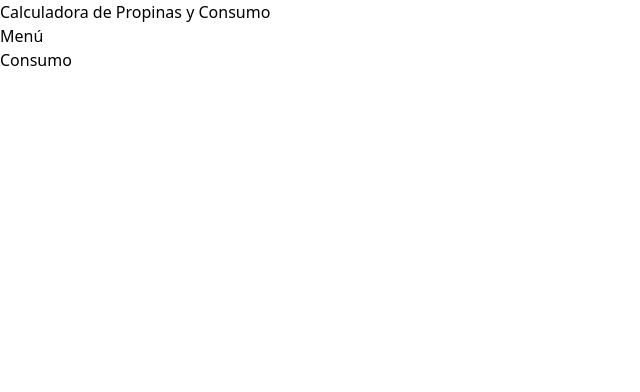
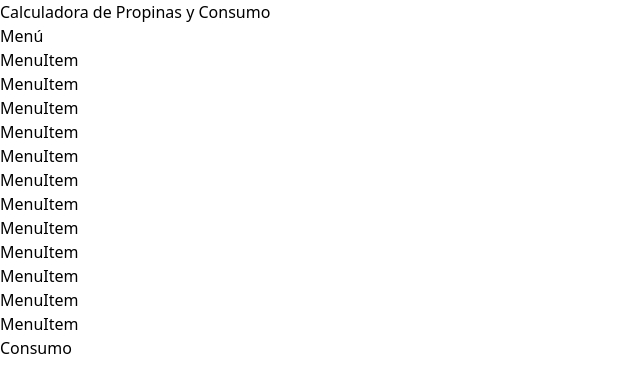
Before and after one commit to Catgx55/proyecto-calculadora-propinas, a React (Vite) app: page / in a window 1280 px wide. Shown: the top 392 px of the page, without its empty margins (0-640 px from the left). Built offline with nearby package versions, Linux system fonts and the light colour scheme.

Commit message:
agregando componente menú.

```diff
--- a/src/App.tsx
+++ b/src/App.tsx
@@ -1,3 +1,4 @@
+import MenuItem from "./components/MenuItem"
 import { menuItems } from "./data/db"
 
 function App() {
@@ -13,7 +14,13 @@
       <main className="max-w-7xl mx-auto py-20 grid md:grid-cols-2">
         <div>
           <h2>Menú</h2>
+          {menuItems.map(item => (
+            <MenuItem
+              key={item.id}
+            />
+          ))}
         </div>
+
         <div>
           <h2>Consumo</h2>
         </div>
--- /dev/null
+++ b/src/components/MenuItem.tsx
@@ -0,0 +1,5 @@
+export default function MenuItem() {
+    return(
+        <div>MenuItem</div>
+    )
+}
```
